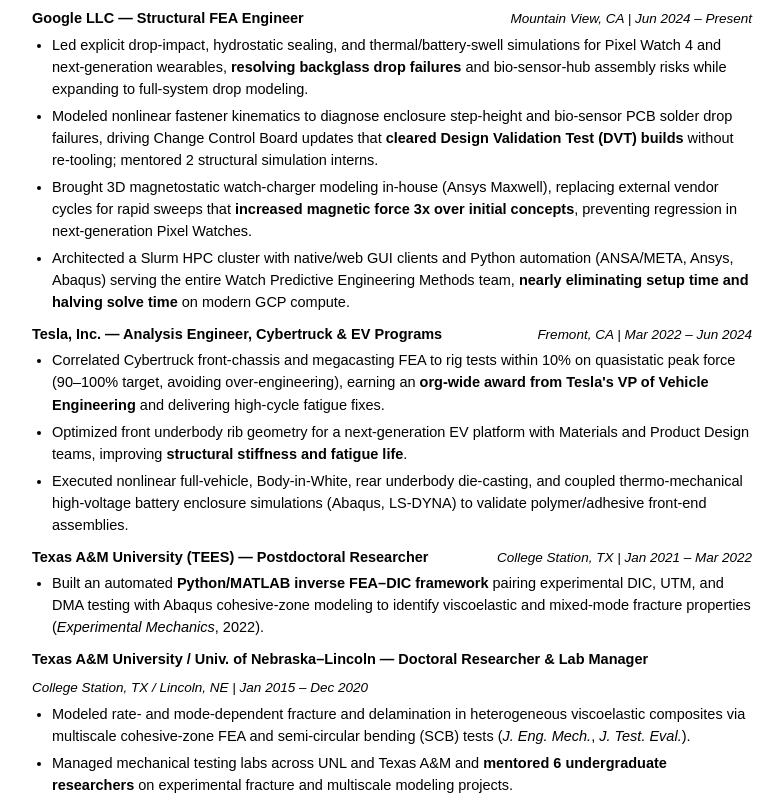
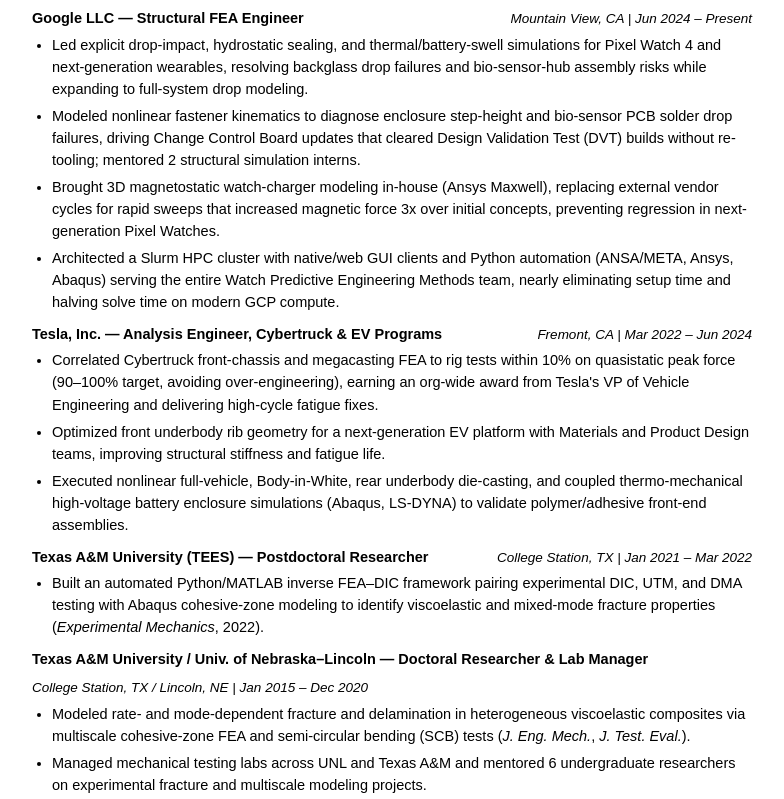
Before and after one commit to gabriron01/gabriron01.github.io, a plain HTML site: page index.html in a window 1280 px wide. Shown: the part 305-1104 px from the top of the page, without its empty margins (248-1032 px from the left). Drawn offline with Linux system fonts and the light colour scheme.

Commit message:
Remove inline bold emphasis from bullet prose while keeping structural labels

```diff
--- a/index.html
+++ b/index.html
@@ -298,10 +298,10 @@
         <span class="role-meta">Mountain View, CA | Jun 2024 – Present</span>
       </div>
       <ul>
-        <li>Led explicit drop-impact, hydrostatic sealing, and thermal/battery-swell simulations for Pixel Watch 4 and next-generation wearables, <strong>resolving backglass drop failures</strong> and bio-sensor-hub assembly risks while expanding to full-system drop modeling.</li>
-        <li>Modeled nonlinear fastener kinematics to diagnose enclosure step-height and bio-sensor PCB solder drop failures, driving Change Control Board updates that <strong>cleared Design Validation Test (DVT) builds</strong> without re-tooling; mentored 2 structural simulation interns.</li>
-        <li>Brought 3D magnetostatic watch-charger modeling in-house (Ansys Maxwell), replacing external vendor cycles for rapid sweeps that <strong>increased magnetic force 3x over initial concepts</strong>, preventing regression in next-generation Pixel Watches.</li>
-        <li>Architected a Slurm HPC cluster with native/web GUI clients and Python automation (ANSA/META, Ansys, Abaqus) serving the entire Watch Predictive Engineering Methods team, <strong>nearly eliminating setup time and halving solve time</strong> on modern GCP compute.</li>
+        <li>Led explicit drop-impact, hydrostatic sealing, and thermal/battery-swell simulations for Pixel Watch 4 and next-generation wearables, resolving backglass drop failures and bio-sensor-hub assembly risks while expanding to full-system drop modeling.</li>
+        <li>Modeled nonlinear fastener kinematics to diagnose enclosure step-height and bio-sensor PCB solder drop failures, driving Change Control Board updates that cleared Design Validation Test (DVT) builds without re-tooling; mentored 2 structural simulation interns.</li>
+        <li>Brought 3D magnetostatic watch-charger modeling in-house (Ansys Maxwell), replacing external vendor cycles for rapid sweeps that increased magnetic force 3x over initial concepts, preventing regression in next-generation Pixel Watches.</li>
+        <li>Architected a Slurm HPC cluster with native/web GUI clients and Python automation (ANSA/META, Ansys, Abaqus) serving the entire Watch Predictive Engineering Methods team, nearly eliminating setup time and halving solve time on modern GCP compute.</li>
       </ul>
 
       <div class="role-header">
@@ -309,8 +309,8 @@
         <span class="role-meta">Fremont, CA | Mar 2022 – Jun 2024</span>
       </div>
       <ul>
-        <li>Correlated Cybertruck front-chassis and megacasting FEA to rig tests within 10% on quasistatic peak force (90–100% target, avoiding over-engineering), earning an <strong>org-wide award from Tesla's VP of Vehicle Engineering</strong> and delivering high-cycle fatigue fixes.</li>
-        <li>Optimized front underbody rib geometry for a next-generation EV platform with Materials and Product Design teams, improving <strong>structural stiffness and fatigue life</strong>.</li>
+        <li>Correlated Cybertruck front-chassis and megacasting FEA to rig tests within 10% on quasistatic peak force (90–100% target, avoiding over-engineering), earning an org-wide award from Tesla's VP of Vehicle Engineering and delivering high-cycle fatigue fixes.</li>
+        <li>Optimized front underbody rib geometry for a next-generation EV platform with Materials and Product Design teams, improving structural stiffness and fatigue life.</li>
         <li>Executed nonlinear full-vehicle, Body-in-White, rear underbody die-casting, and coupled thermo-mechanical high-voltage battery enclosure simulations (Abaqus, LS-DYNA) to validate polymer/adhesive front-end assemblies.</li>
       </ul>
 
@@ -319,7 +319,7 @@
         <span class="role-meta">College Station, TX | Jan 2021 – Mar 2022</span>
       </div>
       <ul>
-        <li>Built an automated <strong>Python/MATLAB inverse FEA–DIC framework</strong> pairing experimental DIC, UTM, and DMA testing with Abaqus cohesive-zone modeling to identify viscoelastic and mixed-mode fracture properties (<em>Experimental Mechanics</em>, 2022).</li>
+        <li>Built an automated Python/MATLAB inverse FEA–DIC framework pairing experimental DIC, UTM, and DMA testing with Abaqus cohesive-zone modeling to identify viscoelastic and mixed-mode fracture properties (<em>Experimental Mechanics</em>, 2022).</li>
       </ul>
 
       <div class="role-header">
@@ -328,7 +328,7 @@
       </div>
       <ul>
         <li>Modeled rate- and mode-dependent fracture and delamination in heterogeneous viscoelastic composites via multiscale cohesive-zone FEA and semi-circular bending (SCB) tests (<em>J. Eng. Mech.</em>, <em>J. Test. Eval.</em>).</li>
-        <li>Managed mechanical testing labs across UNL and Texas A&amp;M and <strong>mentored 6 undergraduate researchers</strong> on experimental fracture and multiscale modeling projects.</li>
+        <li>Managed mechanical testing labs across UNL and Texas A&amp;M and mentored 6 undergraduate researchers on experimental fracture and multiscale modeling projects.</li>
       </ul>
     </section>
 
@@ -368,7 +368,7 @@
     <section>
       <h2>Publications &amp; Honors</h2>
       <ul>
-        <li><strong>Publications:</strong> 9 peer-reviewed journal articles (<strong>5 first-author</strong>, 425 citations) across <em>Experimental Mechanics</em>, <em>Journal of Engineering Mechanics</em>, <em>Construction and Building Materials</em>, and <em>Journal of Testing and Evaluation</em>.</li>
+        <li><strong>Publications:</strong> 9 peer-reviewed journal articles (5 first-author, 425 citations) across <em>Experimental Mechanics</em>, <em>Journal of Engineering Mechanics</em>, <em>Construction and Building Materials</em>, and <em>Journal of Testing and Evaluation</em>.</li>
         <li><strong>Honors &amp; Service:</strong> 2nd Place, 2020 ASCE-EMI Student Paper Competition (inverse viscoelastic FEA); Outstanding Master Thesis Award (UNL, 2015); Peer Reviewer for 8 mechanics and materials journals (ASCE, ASTM, Elsevier).</li>
       </ul>
     </section>
```
Also changed, not shown: 2 other files.
